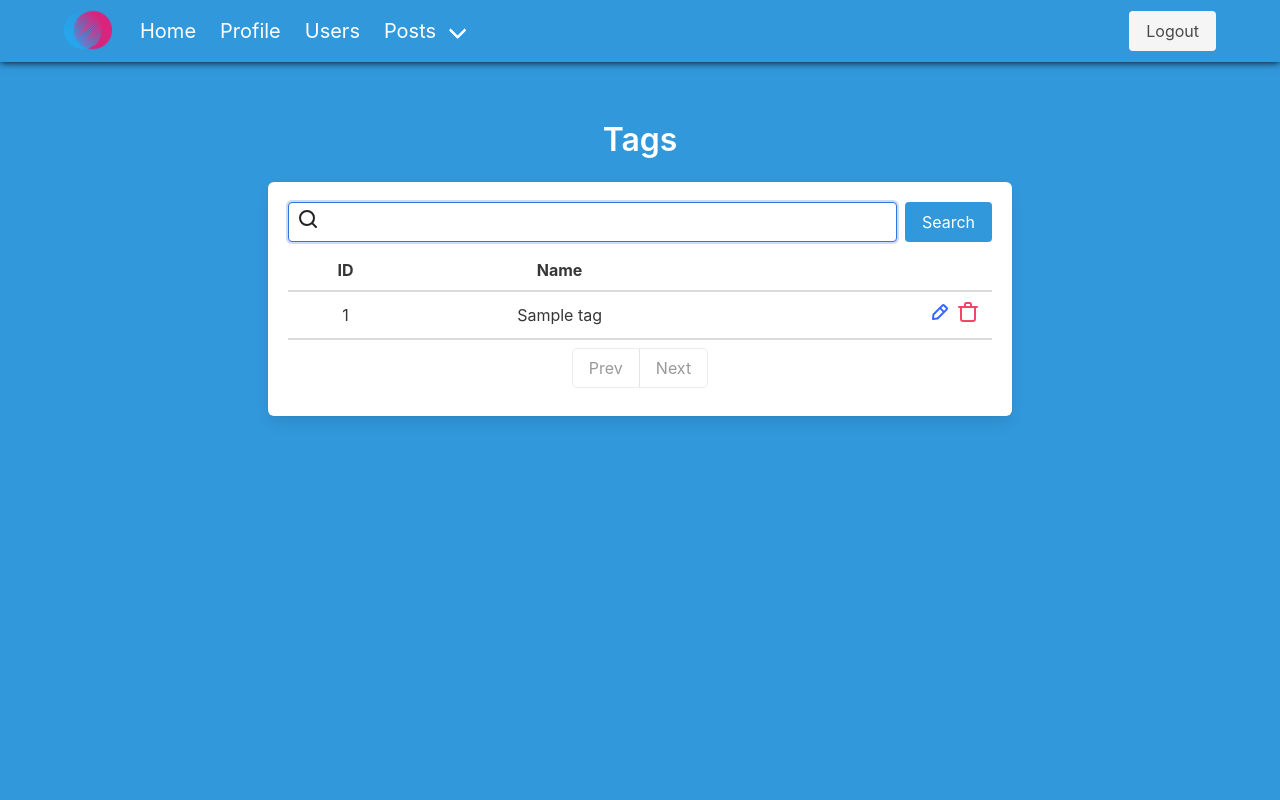
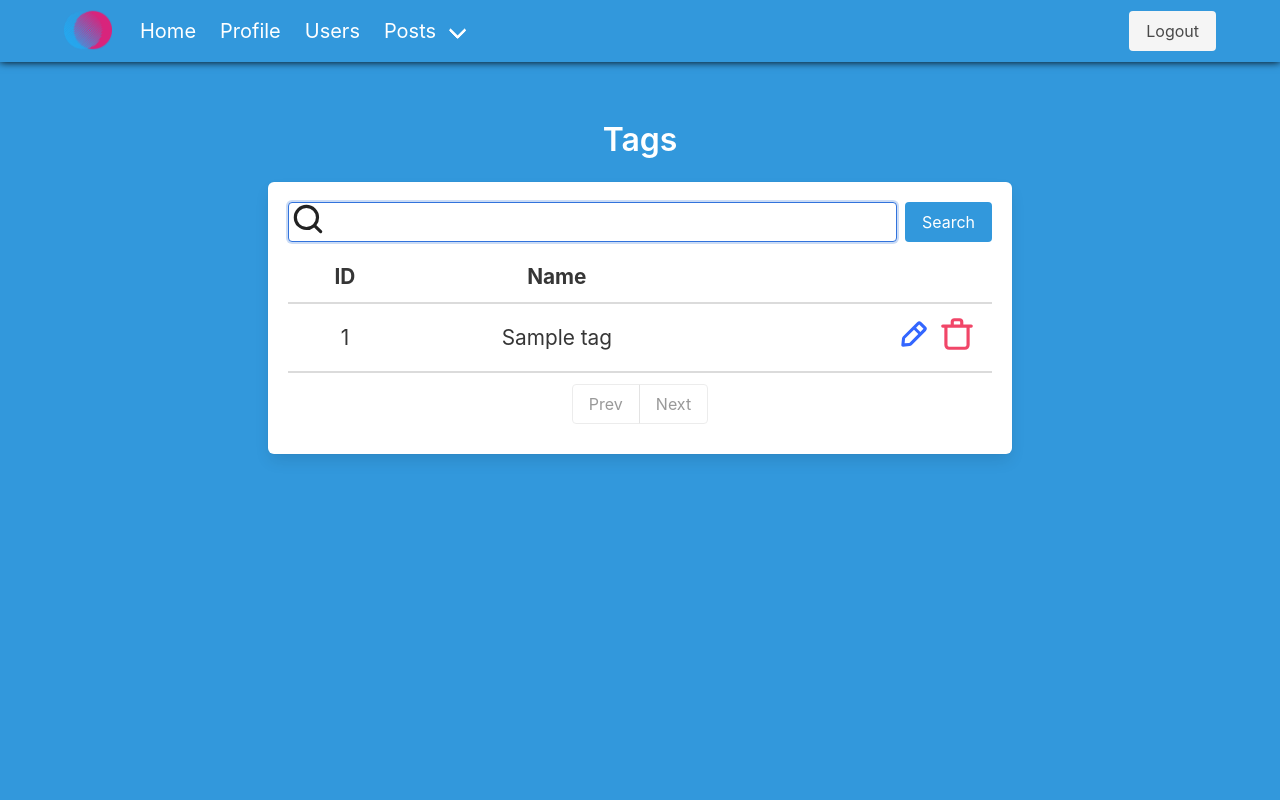
Before and after one commit to eugene-afk/flask-mini-cms, a Flask app: page /tags in a window 1280 px wide. Run offline with Flask 2, Linux system fonts and the light colour scheme; a user stored in the database is signed in; tables that the repository leaves empty hold one stand-in row (values such as "Sample post"); parts of the project's set-up code (start-up, migrations or seed data) failed here and were passed over.

Commit message:
style update

```diff
--- a/server/project/static/css/style.css
+++ b/server/project/static/css/style.css
@@ -78,3 +78,7 @@ body{
 abbr{
     text-decoration: none;
 }
+
+.table{
+    font-size: 1.3rem;
+}
--- a/server/project/templates/base.html
+++ b/server/project/templates/base.html
@@ -101,5 +101,11 @@
     </section>
     <script src="{{ url_for('static', filename='js/eva.min.js') }}"></script>
     <script src="{{ url_for('static', filename='js/functions.js') }}"></script>
+    <script>
+        eva.replace({
+            width: "38px",
+            height: "38px",
+        });
+    </script>
 </body>
 </html>
--- a/server/project/templates/categories.html
+++ b/server/project/templates/categories.html
@@ -85,7 +85,7 @@
                             <tr>
                                 <td class="v-align-middle">{{ i.id }}</td>
                                 <td class="v-align-middle">{{ i.shorter_name }}</td>
-                                <td class="has-text-right v-align-middle" style="min-width: 6rem;">
+                                <td class="has-text-right v-align-middle" style="min-width: 8rem;">
                                     <span id="{{ i.id }}_{{ i.category_name }}_{{ i.translation_id }}" class="pointer edit_cat_btn" onclick="edit(this)">
                                         <i data-eva="edit-outline" data-eva-fill="#36f" data-eva-animation="flip"></i>
                                     </span>
--- a/server/project/templates/languages.html
+++ b/server/project/templates/languages.html
@@ -86,7 +86,7 @@
                                 <td class="v-align-middle">{{ i.id }}</td>
                                 <td class="v-align-middle">{{ i.lang_name }}</td>
                                 <td class="v-align-middle">{{ i.lang_code }}</td>
-                                <td class="has-text-right v-align-middle edit_lang_btn" style="min-width: 6rem;">
+                                <td class="has-text-right v-align-middle edit_lang_btn" style="min-width: 8rem;">
                                     <span id="{{ i.id }}_{{ i.lang_name }}_{{ i.lang_code }}" class="pointer edit_lang_btn" onclick="edit(this)">
                                         <i data-eva="edit-outline" data-eva-fill="#36f" data-eva-animation="flip"></i>
                                     </span>
--- a/server/project/templates/posts.html
+++ b/server/project/templates/posts.html
@@ -74,7 +74,7 @@
                                     {% endif %}
                                     {{ i.shorter_name }}
                                 </td>
-                                <td class="has-text-right v-align-middle" style="min-width: 6rem;">
+                                <td class="has-text-right v-align-middle" style="min-width: 8rem;">
                                     <span class="pointer edit_cat_btn">
                                         <a href="{{ url_for('posts.edit_post',id=i.id) }}">
                                             <i data-eva="edit-outline" data-eva-fill="#36f" data-eva-animation="flip"></i>
--- a/server/project/templates/tags.html
+++ b/server/project/templates/tags.html
@@ -66,7 +66,7 @@
                             <tr>
                                 <td class="v-align-middle">{{ i.id }}</td>
                                 <td class="v-align-middle">{{ i.shorter_name }}</td>
-                                <td class="has-text-right v-align-middle" style="min-width: 6rem;">
+                                <td class="has-text-right v-align-middle" style="min-width: 8rem;">
                                     <span id="{{ i.id }}_{{ i.tag_name }}" class="pointer edit_tag_btn" onclick="edit(this)">
                                         <i data-eva="edit-outline" data-eva-fill="#36f" data-eva-animation="flip"></i>
                                     </span>
```
